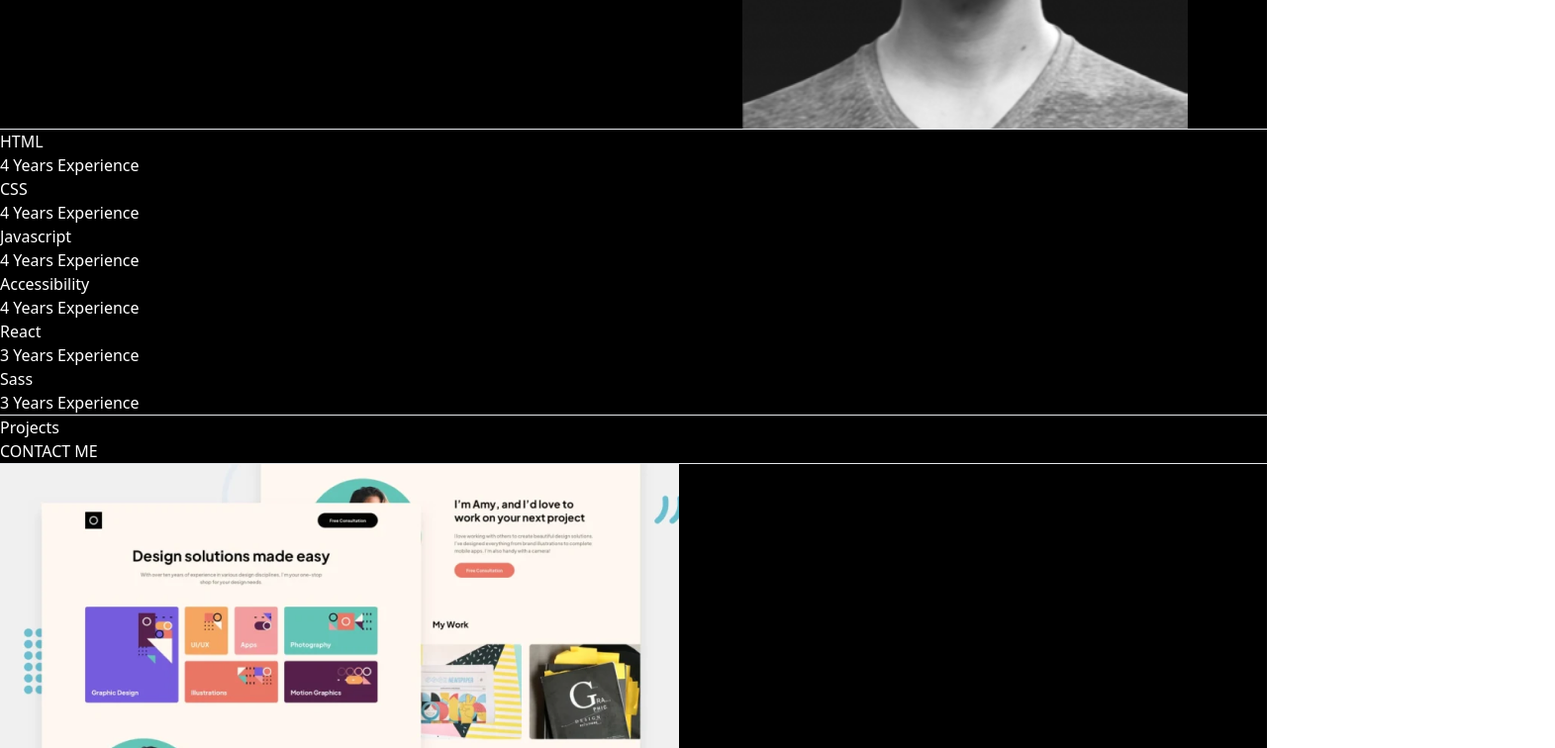
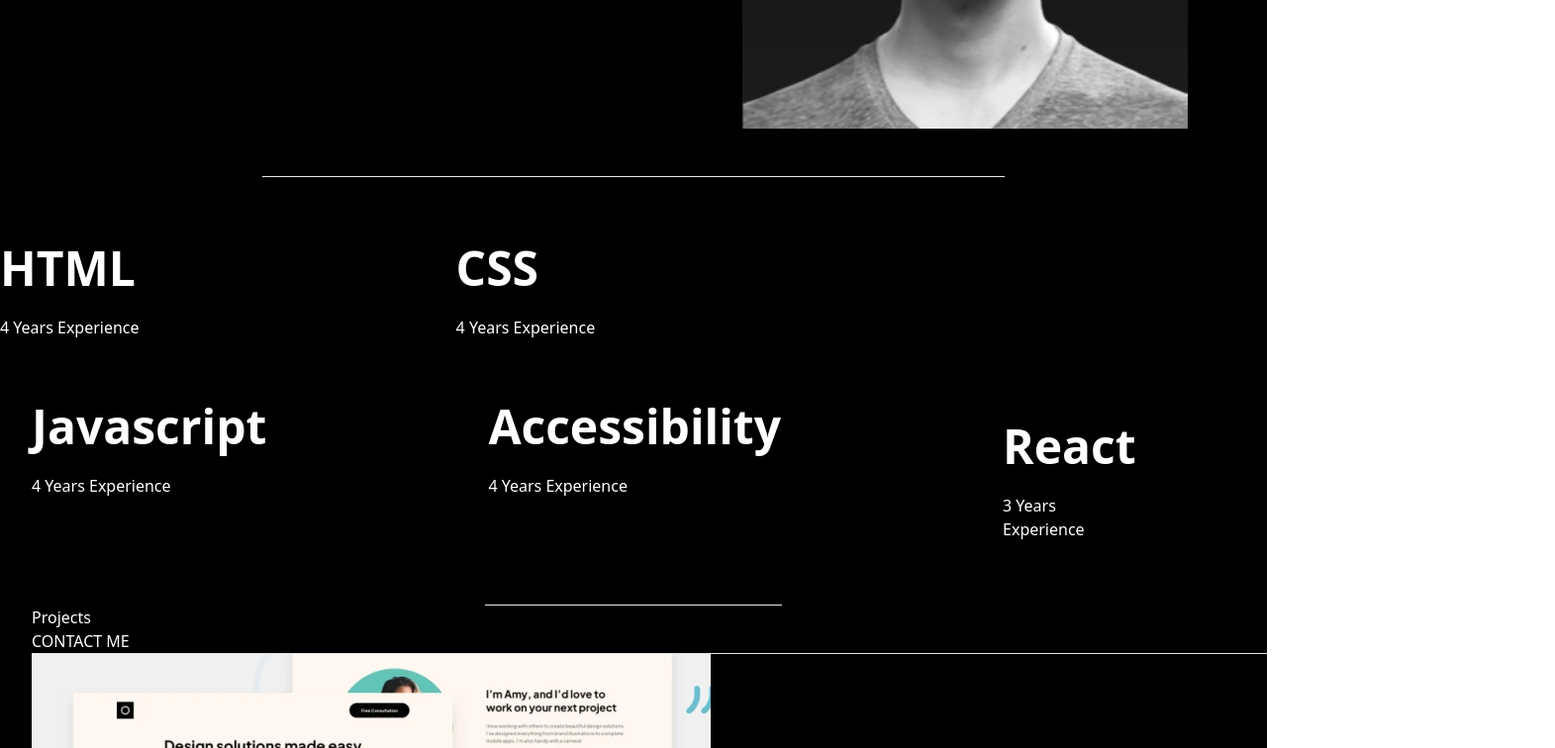
Before and after one commit to tiwavaldese/portfolio-project-for-developers, a React (Vite) app: page / in a window 1280 px wide. Shown: the part 520-1276 px from the top of the page at 99% size, 1571 px wide, since content can reach past the window. Built offline with nearby package versions, Linux system fonts and the light colour scheme.

Commit message:
styling the content of the project

```diff
--- a/src/components/Content.jsx
+++ b/src/components/Content.jsx
@@ -8,35 +8,50 @@ import bitmap5 from '../assets/Bitmap(5).png'
 
 const Content = () => {
   return (
-    <div>
+    <div className=' space-x-0 md:space-x-8 '>
+      <div className='relative '>
+        < div className='flex justify-center py-0 md:py-12 mb-6 md:mb-0   '>
+        < hr className='w-[300px] md:w-[750px]' />
+        </div>
+        <div className=' flex flex-col  items-center md:items-start space-x-0 md:space-x-8 '>
+        <div className='flex flex-col md:flex-row justify-center md:justify-between space-x-0 md:space-x-80 my-0 md:my-5'>
 
-      <div className='relative'>
-        <hr/>
-        <div>
-          <div>HTML</div>
-          <p>4 Years Experience</p>
+        <div className='mb-4 md:mb-0 lg:mb-0 '>
+          <h2 className=' text-2xl md:text-5xl font-bold '>HTML</h2>
+          <p className=' my-2 md:my-6 '>4 Years Experience</p>
         </div>
-        <div>
-          <div>CSS</div>
-          <p>4 Years Experience</p>
+        <div className='mb-4 md:mb-0 lg:mb-0 '>
+          <h2 className=' text-2xl md:text-5xl font-bold sp '>CSS</h2>
+          <p className=' my-2 md:my-6 '>4 Years Experience</p>
         </div>
-        <div>
-          <div>Javascript</div>
-          <p>4 Years Experience</p>
         </div>
-        <div>
-          <div>Accessibility</div>
-          <p>4 Years Experience</p>
+
+        <div className='flex flex-col md:flex-row justify-center md:justify-between space-x-0 md:space-x-56 my-0 md:my-5'>
+        <div className='mb-4 md:mb-0 lg:mb-0 '>
+          <h2 className=' text-2xl md:text-5xl font-bold '>Javascript</h2>
+          <p className=' my-2 md:my-6 '>4 Years Experience</p>
         </div>
-        <div>
-          <div>React</div>
-          <p>3 Years Experience</p>
+          <div>
+        <div className='mb-4 md:mb-0 lg:mb-0 '>
+          <h2 className=' text-2xl md:text-5xl font-bold sp '>Accessibility</h2>
+          <p className=' my-2 md:my-6 '>4 Years Experience</p>
         </div>
-        <div>
-          <div>Sass</div>
-          <p>3 Years Experience</p>
         </div>
-      <hr/>
+        <div className='flex flex-col md:flex-row justify-center md:justify-between space-x-0 md:space-x-80 my-0 md:my-5'>
+        <div className='mb-4 md:mb-0 lg:mb-0 '>
+          <h2 className=' text-2xl md:text-5xl font-bold '>React</h2>
+          <p className=' my-2 md:my-6 '>3 Years Experience</p>
+        </div>
+        <div className='mb-4 md:mb-0 lg:mb-0 '>
+          <h2 className=' text-2xl md:text-5xl font-bold '>Sass</h2>
+          <p className=' my-2 md:my-6 '>3 Years Experience</p>
+        </div>
+        </div>
+        </div>
+        </div>
+        < div className='flex justify-center '>
+        < hr className='w-[300px]' />
+        </div>
       </div>
       <div>
         <h2>Projects</h2>
@@ -56,7 +71,7 @@ const Content = () => {
       </div>
       <div>
         <div>
-        <p>VIEW PROJEC</p>
+        <p>VIEW PROJECT</p>
         <hr/>
         </div>
         <div>
```
